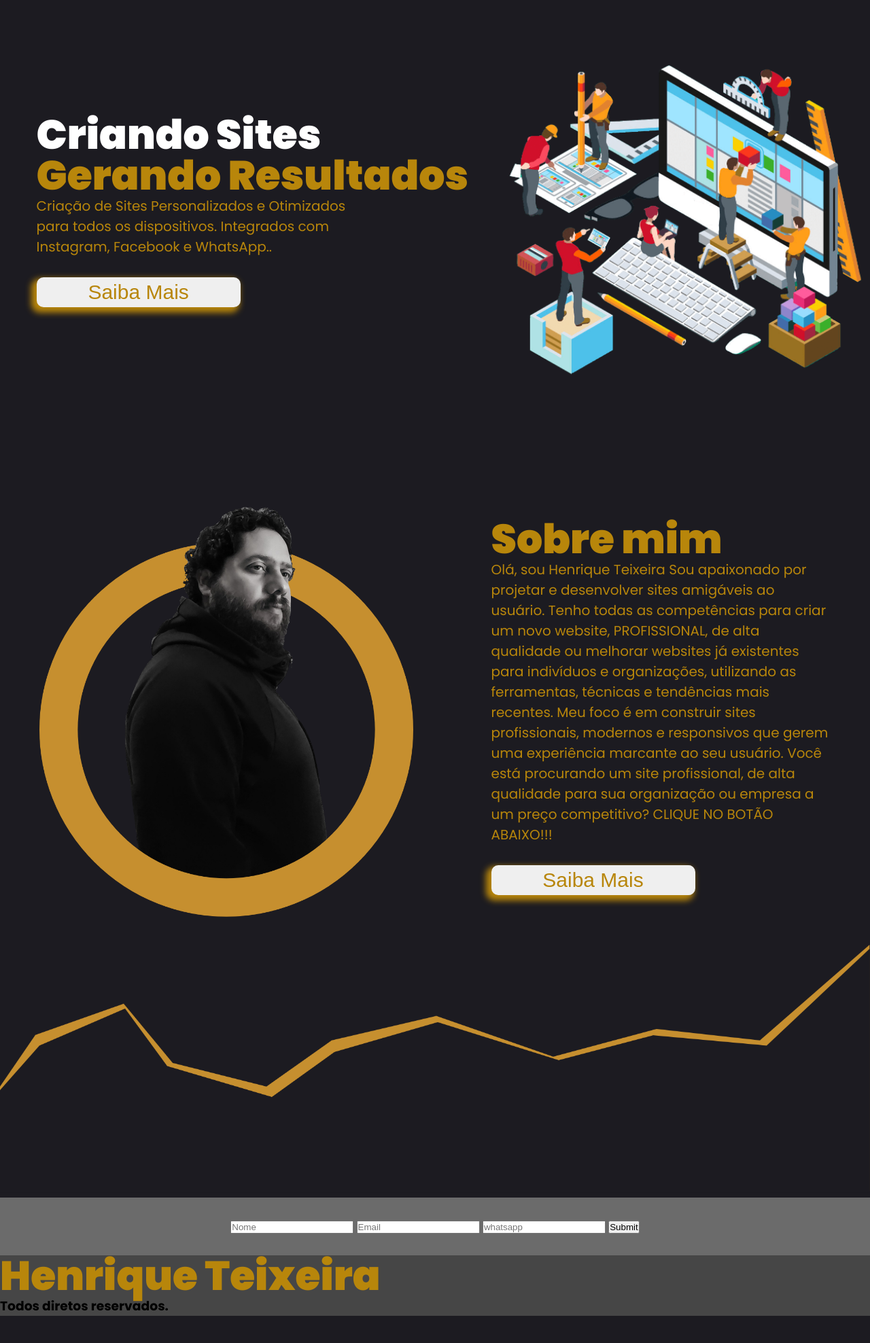
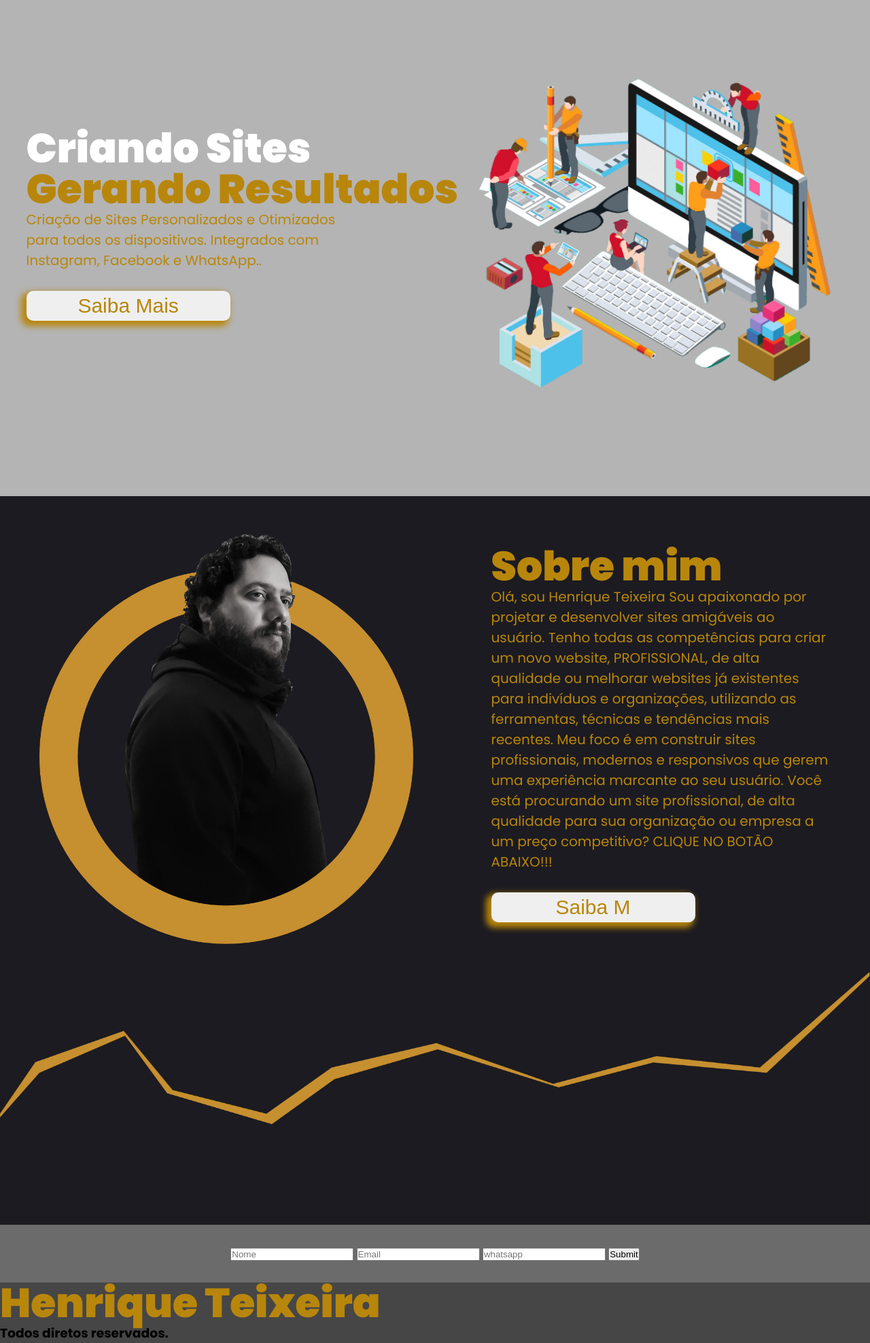
Before and after one commit to HenriqueTeixeira1977/site-portifolio, a PHP site: page / in a window 1280 px wide; the page is wider, and only the part inside the window is pictured. Shown: the part 70-2046 px from the top of that part at 68% size. Before the commit the page ends 2006 px from the top of that part, so only its background shows below. Run offline with PHP 8.4, Linux system fonts and the light colour scheme.

Commit message:
Atualizacao081220221134

```diff
--- a/css/style.css
+++ b/css/style.css
@@ -3,6 +3,7 @@
 *{
     margin: 0;
     padding: 0;
+    box-sizing: border-box;
 }
 body {
     background-color: #1c1b21;
@@ -71,14 +72,15 @@ a:hover {
 
 .home{
     width: 100%;
-    height: 700px;
+    height: 50em;
     display: flex;
     flex-direction: row;
     justify-content: space-around;
     align-items: center;
     margin: 0px;
     padding: 30px;
-    background-color: #1c1b21;
+    /*background-color: #1c1b21;*/
+    background-color: #b4b4b4;
 }
 h2 {
     font-size: 60px;
@@ -116,8 +118,6 @@ button:hover {
 img {
 
 }
-
-
 .sobre {
     width: 100%;
     height: 700px;
@@ -131,7 +131,6 @@ img {
     background-color: #1c1b21;
     color: aliceblue;
 }
-
 .contato {
     display: flex;
     flex-direction: row;
@@ -140,6 +139,10 @@ img {
     margin: 0px;
     padding: 30px;
     background-color: rgb(107, 107, 107);
+}
+.contato form {
+    display: block;
+
 }
 
 footer {
--- a/index.html
+++ b/index.html
@@ -54,7 +54,7 @@
                     Você está procurando um site profissional, de alta qualidade para sua organização ou empresa a um preço competitivo?
                     CLIQUE NO BOTÃO ABAIXO!!!
                 </p>
-                <button>Saiba Mais</button>
+                <button>Saiba M</button>
             </article>
 
         </div>
```
